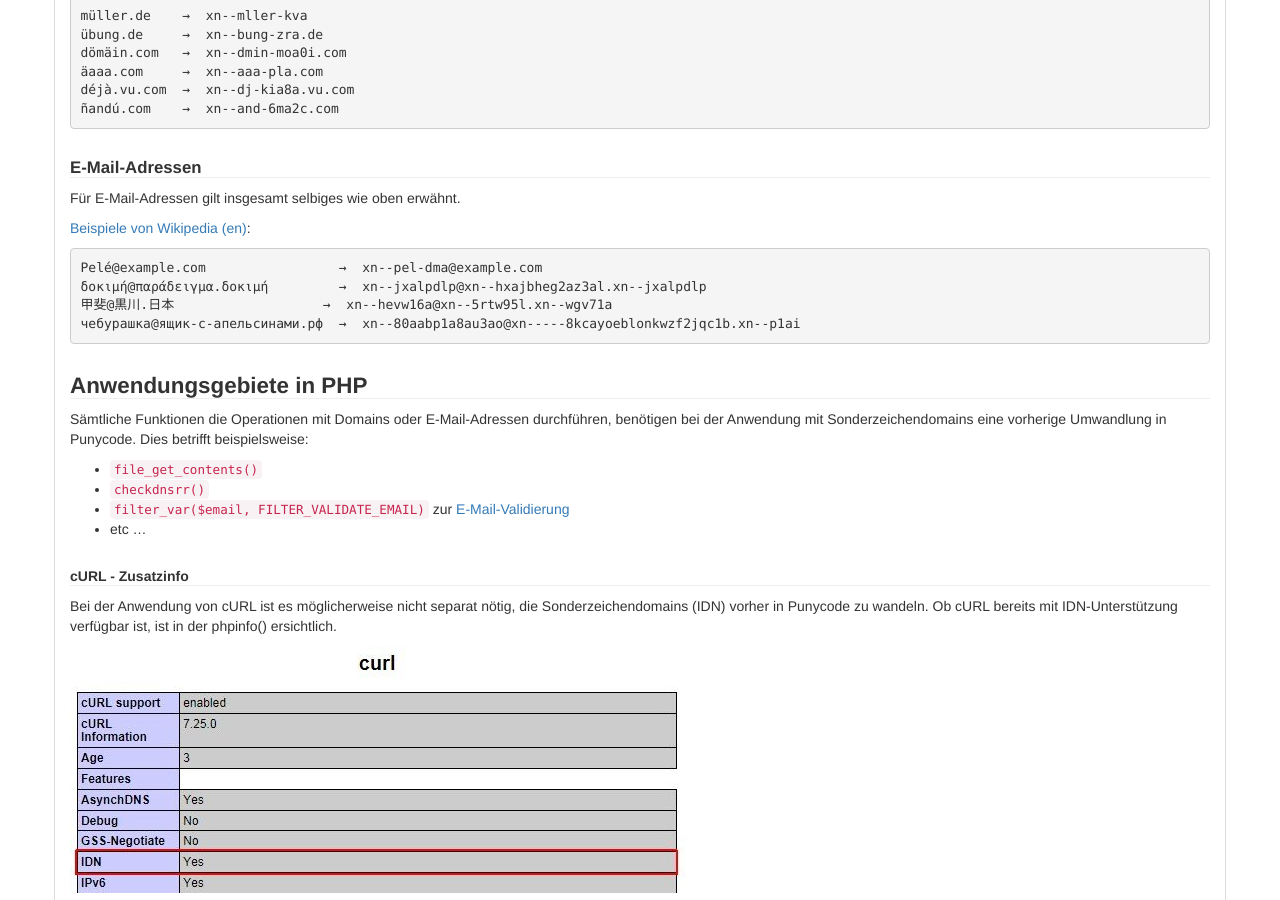
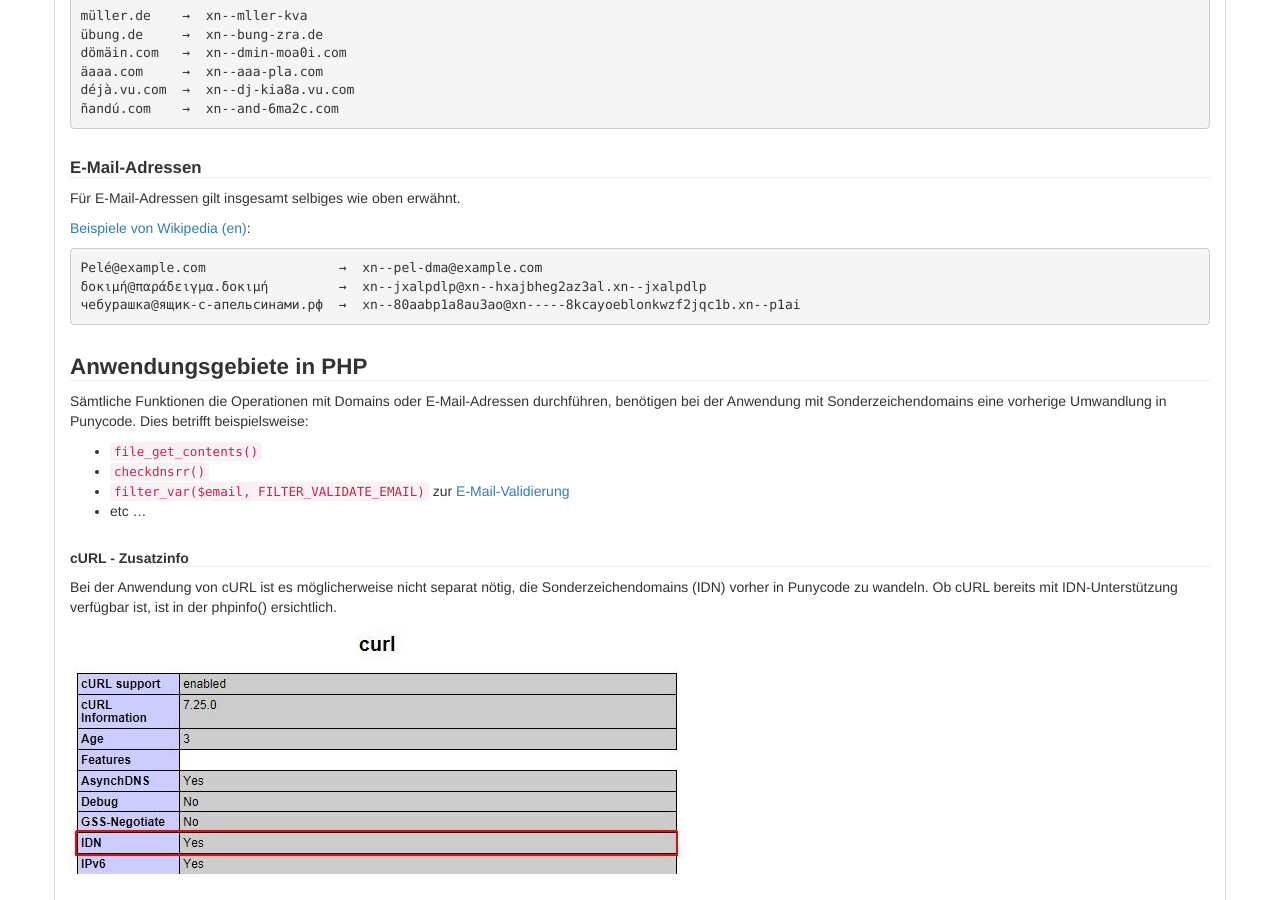
Before and after one commit to php-de/php-de.github.io, a Jekyll site: the page built from http-domain-url-filesystem/idn.md, in a window 1280 px wide and 900 px high, scrolled down 1032 px. Built offline with Jekyll 4.4.1, drawn with Linux system fonts in a browser that asks for light colours; nearby versions of some CDN libraries.

Commit message:
Update idn.md

```diff
--- a/http-domain-url-filesystem/idn.md
+++ b/http-domain-url-filesystem/idn.md
@@ -74,7 +74,6 @@ Für E-Mail-Adressen gilt insgesamt selbiges wie oben erwähnt.
 ~~~
 Pelé@example.com                 →  xn--pel-dma@example.com
 δοκιμή@παράδειγμα.δοκιμή         →  xn--jxalpdlp@xn--hxajbheg2az3al.xn--jxalpdlp
-甲斐@黒川.日本                   →  xn--hevw16a@xn--5rtw95l.xn--wgv71a
 чебурашка@ящик-с-апельсинами.рф  →  xn--80aabp1a8au3ao@xn-----8kcayoeblonkwzf2jqc1b.xn--p1ai
 ~~~
 
```
